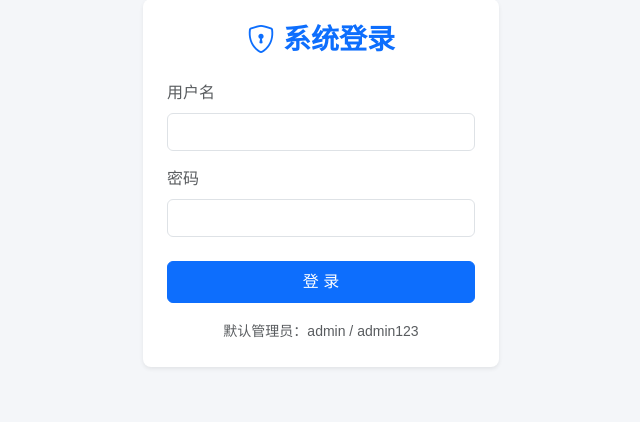
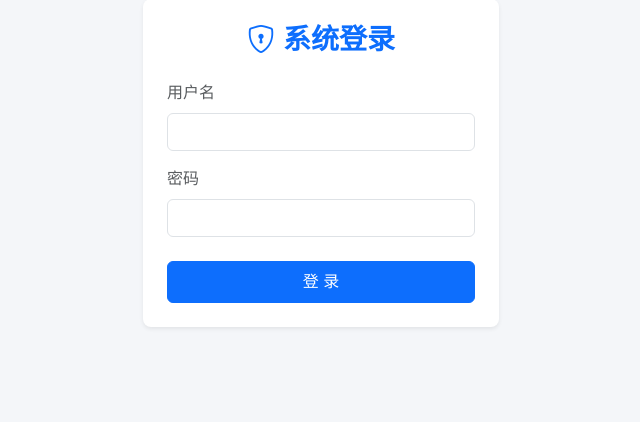
Before and after one commit to xgt2026/kindergarten, a Flask app: page /login in a window 1280 px wide. Shown: the part 105-527 px from the top of the page, without its empty margins (319-959 px from the left). Run offline with Flask 3, Linux system fonts and the light colour scheme.

Commit message:
hide admin info

```diff
--- a/templates/auth/login.html
+++ b/templates/auth/login.html
@@ -16,9 +16,6 @@
           </div>
           <button type="submit" class="btn btn-primary w-100 py-2">登 录</button>
         </form>
-        <div class="text-center mt-3">
-          <small class="text-muted">默认管理员：admin / admin123</small>
-        </div>
       </div>
     </div>
   </div>
```
